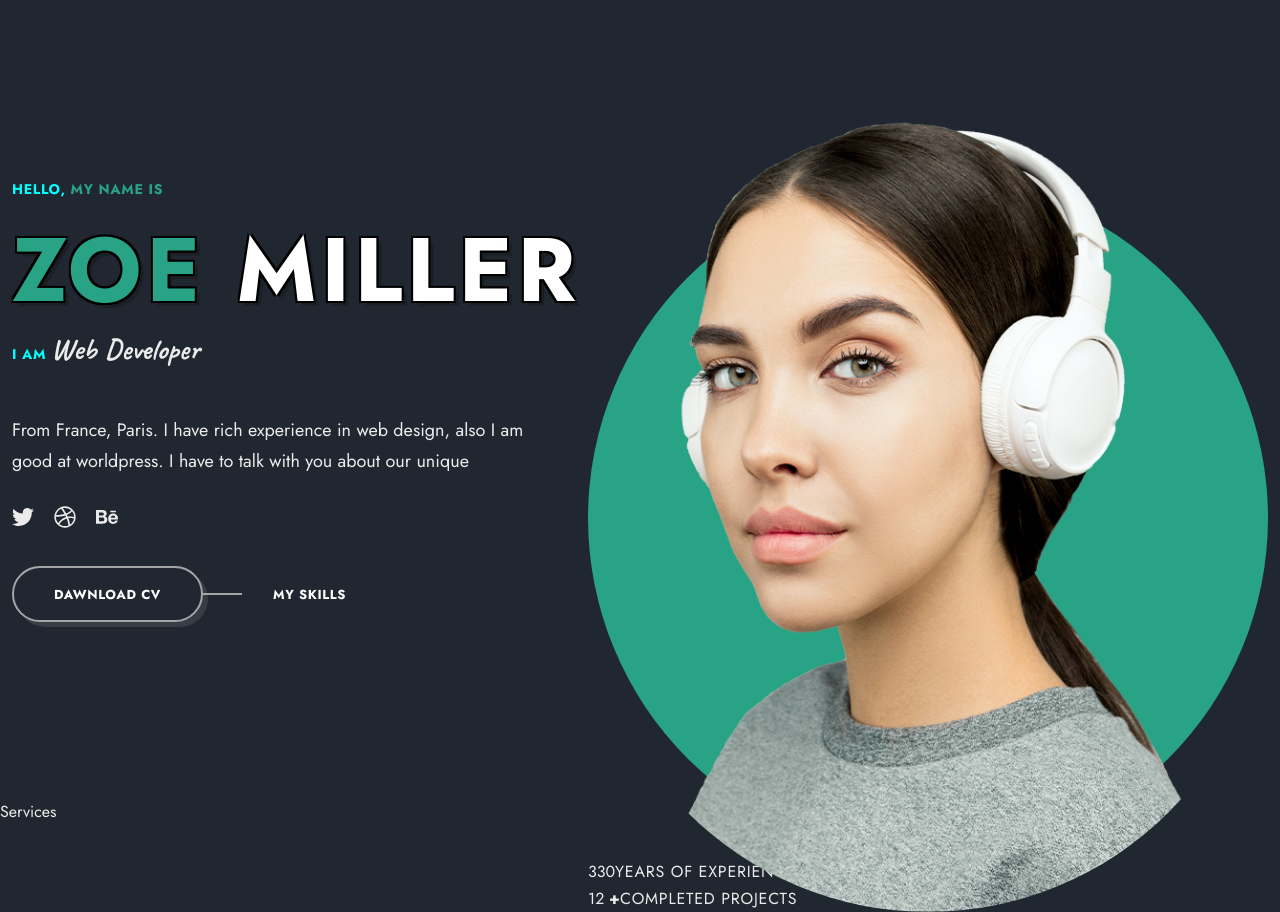
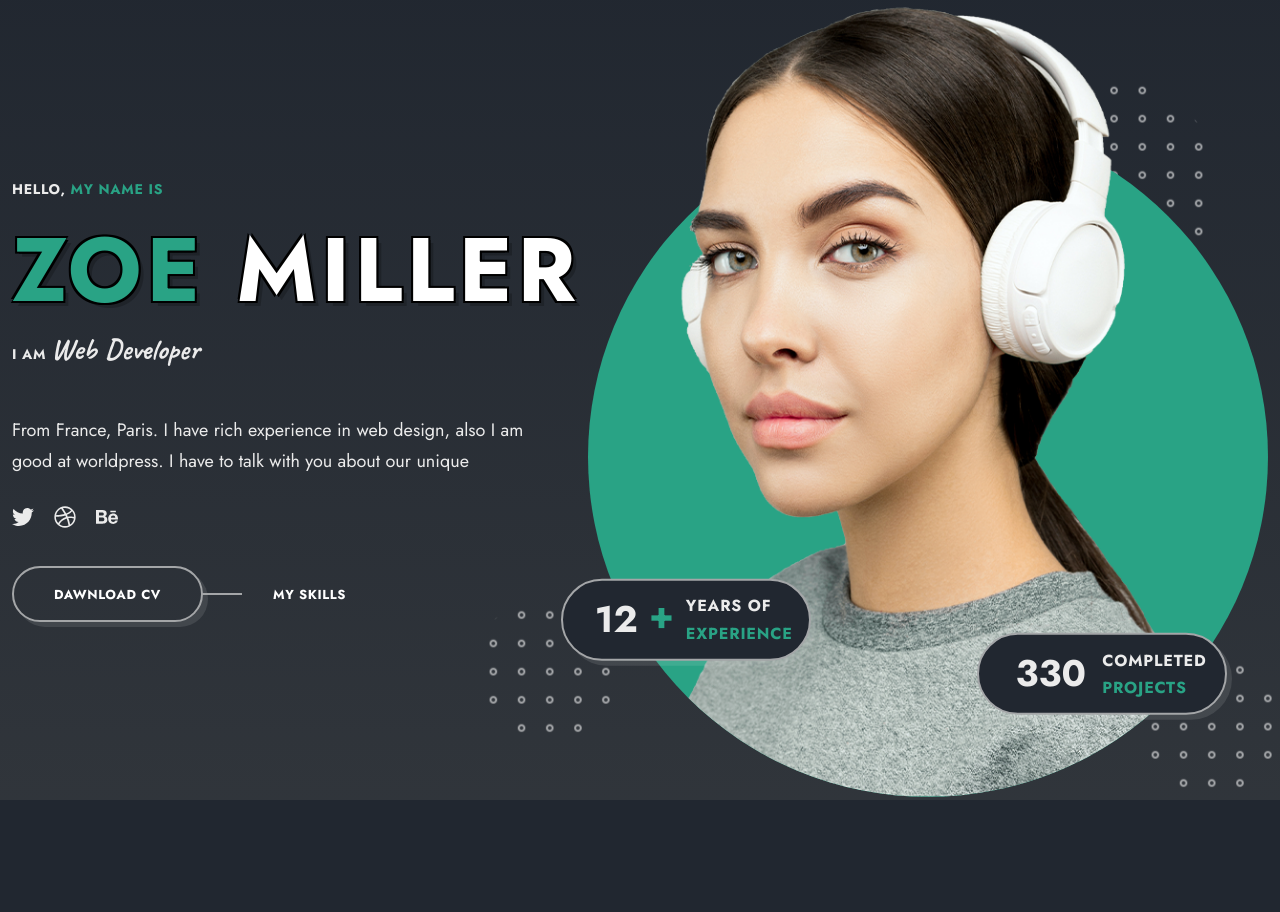
Before and after one commit to SaadUrfSadi/portfolio, a React (Vite) app: page / in a window 1280 px wide. After the commit the page ends 800 px from the top, so only its background shows below. Built offline with nearby package versions, Linux system fonts and the light colour scheme.

Commit message:
update again

```diff
--- a/src/App.css
+++ b/src/App.css
@@ -119,6 +119,7 @@
   align-items: center;
   justify-content: center;
   position: relative;
+  z-index: 1;
 }
 
 .btn{
@@ -144,3 +145,8 @@
   filter: blur(0);
   opacity: 1;
 }
+.shape{
+  position: absolute;
+  filter: invert(1);
+  opacity: 0.6;
+}
--- a/src/components/home/Home.css
+++ b/src/components/home/Home.css
@@ -1,5 +1,5 @@
 .home {
-  background-color: var(--first-gradient);
+  background-image: var(--first-gradient);
   min-height: 100vh;
   display: grid;
   align-items: center;
@@ -15,7 +15,7 @@
 .home__subtitle,
 .home__job span {
   font-size: var(--small-font-size);
-  color: aqua;
+  color: var(--tittle-color);
 }
 .home__subtitle span,
 .home__title span {
@@ -68,6 +68,7 @@
 .home__img-wrapper{
   position: absolute;
   top: 0;
+  transform: translateY(-9%);
   right: 12px;
   width: 100%;
   max-width: 680px;
@@ -76,6 +77,8 @@
   background-color: var(--primary-color);
   padding-bottom: 100%;
   border-radius: 50%;
+  position: relative;
+  z-index: 1;
 }
 .home__profile{
   position: absolute;
@@ -84,3 +87,65 @@
   border-radius: 500px;
   object-fit: cover;
 }
+.home__data{
+  border: 2px solid var(--border-color);
+  background-color: var(--bg-color);
+  box-shadow: var(--shadow);
+  padding-inline: 20px;
+  width: 250px;
+  height: 82px;
+  border-radius: 82px;
+  display: flex;
+  align-items: center;
+  position: absolute;
+  z-index: 1;
+}
+.home__data-one{
+  bottom: 20%;
+  left: -4%;
+}
+.home__data-two{
+  bottom: 12%;
+  right: 6%;
+}
+.home__data .text-lg,
+.home__data .text-sm{
+   width: 50%;
+   color: var(--tittle-color);
+   font-weight: 700;
+}
+.home__data .text-lg{
+  text-align: center;
+  font-size: 37px;
+}
+.home__data.text-sm{
+  font-size: 13px;
+  line-height: 1..5em;
+}
+.home__data .text-lg b,
+.home__data .text-sm span{
+  color: var(--primary-color);
+}
+.home__data .text-lg b{
+  position: relative;
+  top: -4px;
+}
+.shape__1{
+  width: 226px;
+  height: 226px;
+  top: -6%;
+  right: 6%;
+}
+.shape__2,
+.shape__3{
+  width: 141px;
+  height: 141px;
+}
+.shape__2{
+  bottom: 8%;
+  left: -16%;
+}
+.shape__3{
+  bottom: 0;
+  right: -2%;
+}
--- a/src/components/home/Home.jsx
+++ b/src/components/home/Home.jsx
@@ -19,13 +19,16 @@ function Home() {
             <img src={profileImg} alt="" className='home__profile' />
           </div>
           <p className="home__data home__data-one">
-            <span className="text-lg">330</span>
+          <span className="text-lg"> 12 <b>+</b></span>
             <span className="text-sm text-cs">Years of <span>Experience</span></span>
           </p>
-          <p className="home__data home__data-one">
-            <span className="text-lg"> 12 <b>+</b></span>
+          <p className="home__data home__data-two">
+          <span className="text-lg">330 </span>
             <span className="text-sm text-cs">Completed <span>Projects</span></span>
           </p>
+          <img src={shapeOne} alt="" className="shape shape__1" />
+          <img src={shapeTwo} alt="" className="shape shape__2" />
+          <img src={shapeTwo} alt="" className="shape shape__3" />
         </div>
         <p className="home__text">From France, Paris. I have rich experience in web design, also I am good at worldpress. I have to talk with you about our unique</p>
         <div className="home__socials">
--- a/src/components/services/Services.jsx
+++ b/src/components/services/Services.jsx
@@ -2,7 +2,11 @@ import React from 'react'
 
 function Services() {
   return (
-    <div>Services</div>
+    <>
+    <div className="service">
+
+    </div>
+    </>
   )
 }
 
```
